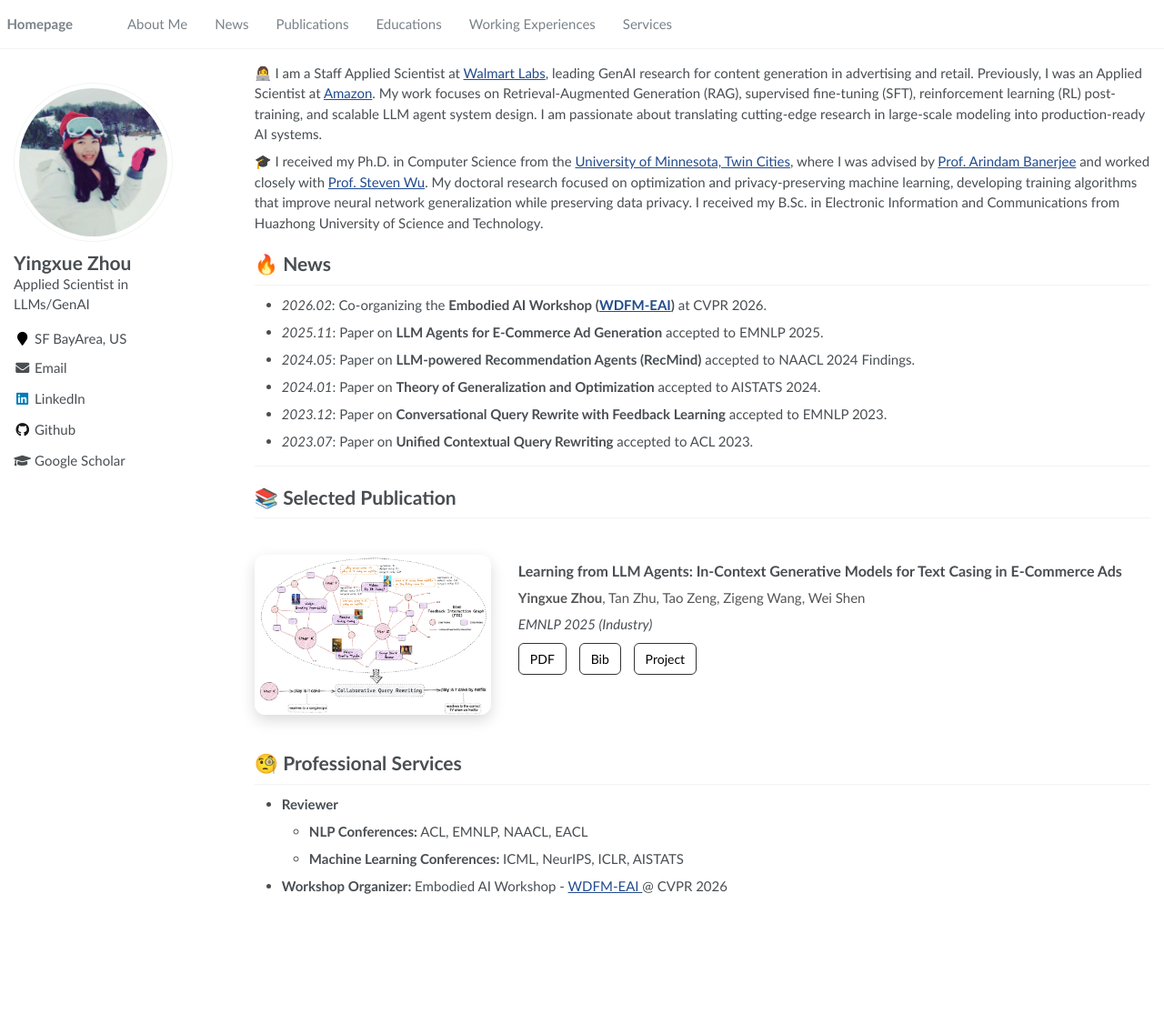
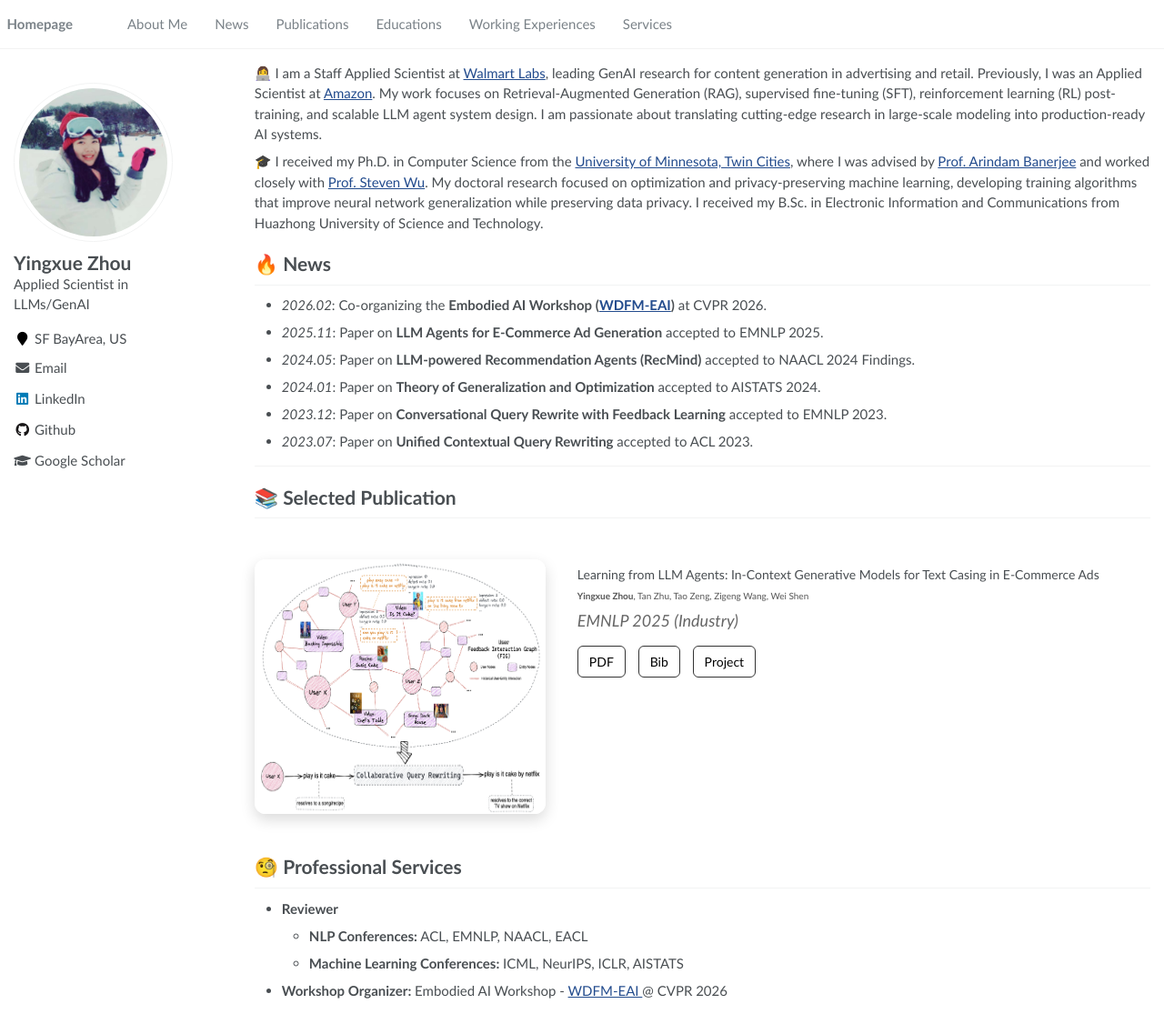
Before and after one commit to yzhou0877/yzhou0877.github.io, a Jekyll site: the page built from _pages/about.md, in a window 1280 px wide and 1115 px high. Shown: the whole window at 91% size. Built offline with Jekyll 4.4.1, drawn with Linux system fonts in a browser that asks for light colours.

Commit message:
Update _publications.scss

```diff
--- a/_sass/_publications.scss
+++ b/_sass/_publications.scss
@@ -1,12 +1,13 @@
 .pub-item {
   display: flex;
-  gap: 30px;
-  margin: 40px 0;
+  gap: 35px;
+  margin: 45px 0;
   align-items: flex-start;
 }
 
 .pub-img {
-  width: 260px;
+  width: 320px;
+  height: 280px;
   border-radius: 12px;
   box-shadow: 0 6px 16px rgba(0,0,0,0.15);
 }
@@ -15,30 +16,23 @@
   flex: 1;
 }
 
-.venue-badge {
-  display: inline-block;
-  background-color: #1f3c88;
-  color: white;
-  padding: 4px 12px;
-  border-radius: 8px;
+.pub-title {
+  font-weight: 500;
   font-size: 14px;
-  margin-bottom: 8px;
-}
-
-.pub-title {
-  font-weight: 600;
-  font-size: 16px;
   margin: 6px 0;
 }
 
 .pub-authors {
   color: #555;
+  font-size: 10px;
   margin-bottom: 6px;
 }
 
 .pub-venue {
   font-style: italic;
-  margin-bottom: 10px;
+  font-size: 18px;
+  margin-bottom: 14px;
+  color: #666;
 }
 
 .pub-links a {
```
